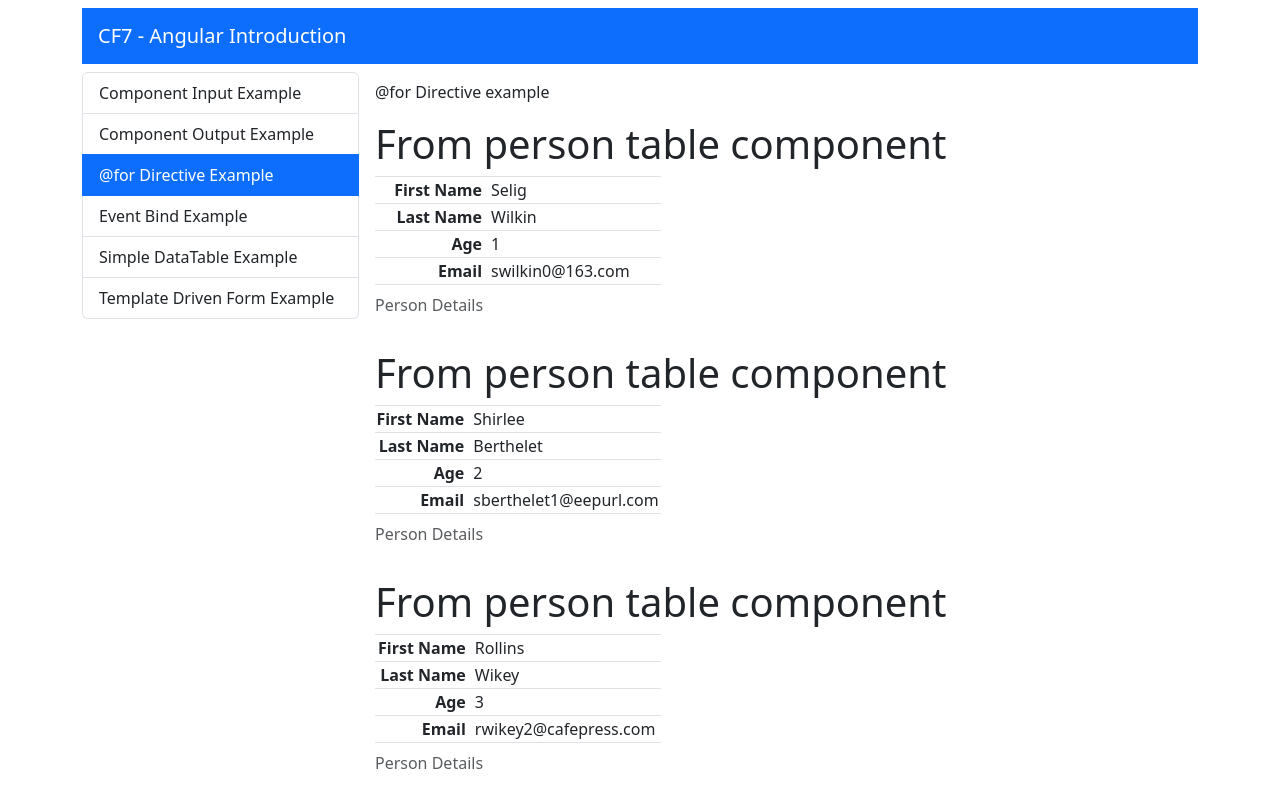
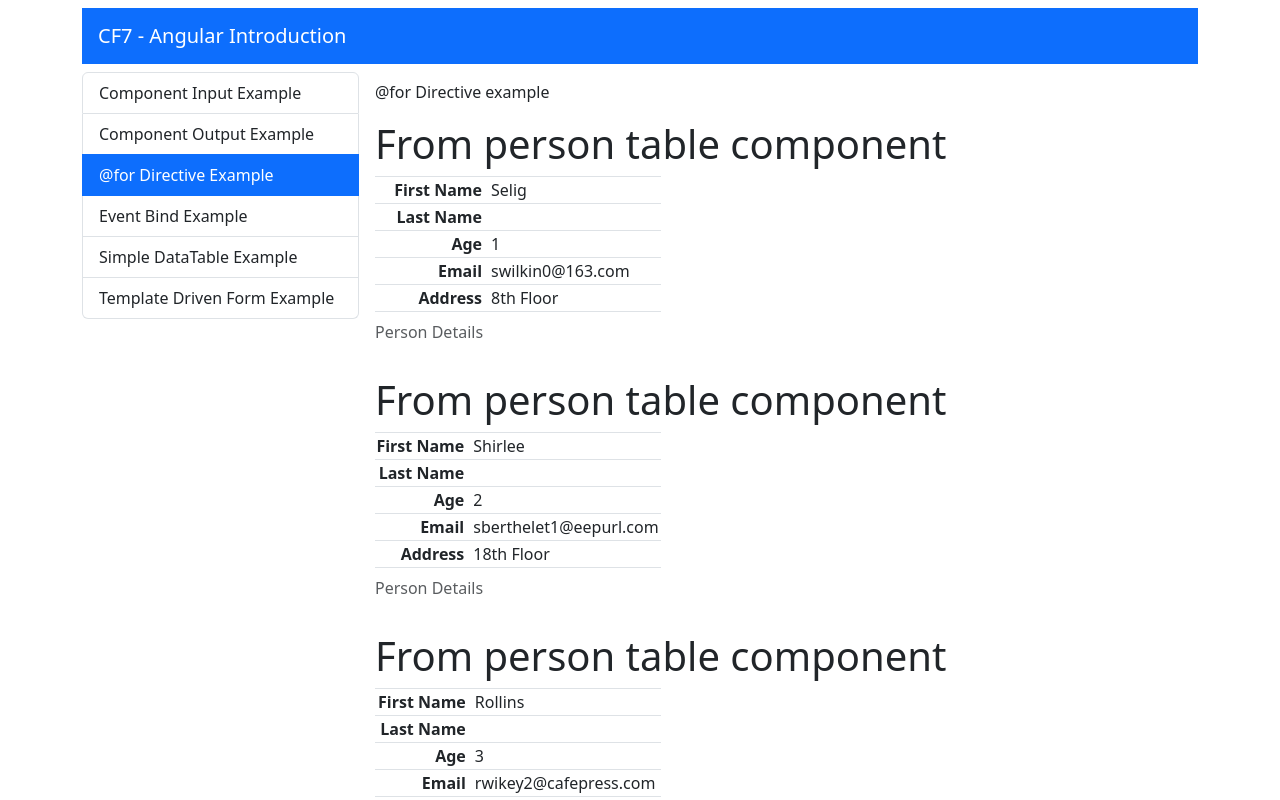
Before and after one commit to STzelas/cf-angular-introduction, an Angular app: page /for-directive-example in a window 1280 px wide. Shown: the top 800 px of the page. Built offline with nearby package versions, Linux system fonts and the light colour scheme.

Commit message:
feat: isPerson and isEPerson function created to check personInput type, to show address or education accordingly on template

```diff
--- a/src/app/components/person-table/person-table.component.html
+++ b/src/app/components/person-table/person-table.component.html
@@ -8,7 +8,7 @@
     </tr>
     <tr>
       <td class="fw-semibold text-end">Last Name</td>
-      <td class="ps-2">{{personInput?.surname}}</td>
+      <td class="ps-2">{{personInput?.surName}}</td>
     </tr>
     <tr>
       <td class="fw-semibold text-end">Age</td>
@@ -18,6 +18,18 @@
       <td class="fw-semibold text-end">Email</td>
       <td class="ps-2">{{personInput?.email}}</td>
     </tr>
+    @if (isPerson()) {
+    <tr>
+      <td class="fw-semibold text-end">Address</td>
+      <td class="ps-2">{{ addressOrEducation }}</td>
+    </tr>
+  }
+  @if (isEPerson()) {
+    <tr>
+      <td class="fw-semibold text-end">Education</td>
+      <td class="ps-2">{{ addressOrEducation }}</td>
+    </tr>
+  }
   </table>
 </div>
 
--- a/src/app/components/person-table/person-table.component.ts
+++ b/src/app/components/person-table/person-table.component.ts
@@ -1,4 +1,5 @@
 import { Component, Input } from '@angular/core';
+import { EPerson } from 'src/app/shared/interfaces/eperson';
 import { Person } from 'src/app/shared/interfaces/person';
 
 @Component({
@@ -8,8 +9,9 @@ import { Person } from 'src/app/shared/interfaces/person';
   styleUrl: './person-table.component.css'
 })
 export class PersonTableComponent {
-  @Input() personInput: Person | undefined // Ή θα πληρεί τα κριτήρια του interface ή δεν θα στείλει τιποτα
+  @Input() personInput: Person | EPerson | undefined // Ή θα πληρεί τα κριτήρια του interface ή δεν θα στείλει τιποτα
   name = "Thanassis"
+  addressOrEducation = ""
 
   person = {
     givenName:"Thanasis",
@@ -17,4 +19,20 @@ export class PersonTableComponent {
     age: 20,
     email: "thanasis@aueb.gr"
   }
+
+  isPerson():boolean {
+    if(this.personInput && 'address' in this.personInput) {
+      this.addressOrEducation = this.personInput.address
+      return 'address' in this.personInput
+    }
+    return false
+  }
+
+  isEPerson():boolean {
+    if(this.personInput && 'education' in this.personInput) {
+      this.addressOrEducation = this.personInput.education
+      return 'education' in this.personInput
+    }
+    return false
+  }
 }
```
